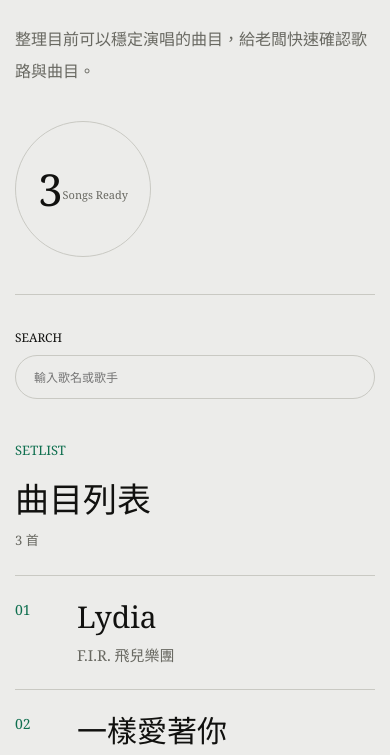
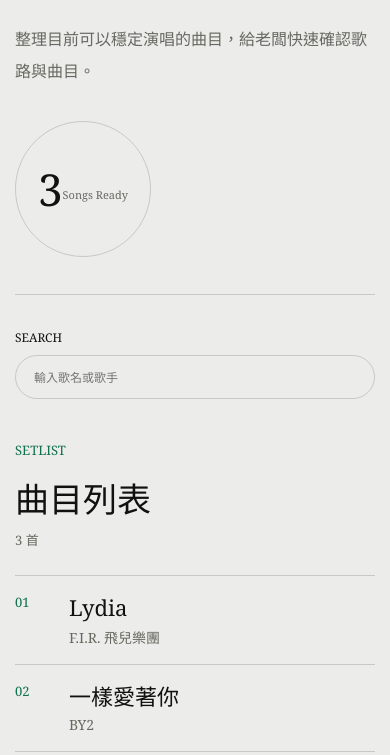
Before and after one commit to b10915002/singing-setlist, a plain HTML site: page index.html in a window 390 px wide. Shown: the part 317-1072 px from the top of the page. Drawn offline with nearby package versions, Linux system fonts and the light colour scheme.

Commit message:
Make song list more compact

```diff
--- a/styles-normal.css
+++ b/styles-normal.css
@@ -258,8 +258,8 @@ h1 {
 .song-card {
   display: flex;
   align-items: flex-start;
-  gap: 34px;
-  padding: 28px 0;
+  gap: 24px;
+  padding: 18px 0;
   border-bottom: 1px solid var(--line);
   transition: transform 180ms ease;
 }
@@ -269,18 +269,18 @@ h1 {
 }
 
 .song-index {
-  width: 70px;
+  width: 52px;
   color: var(--green);
-  font-size: 14px;
+  font-size: 13px;
   font-weight: 500;
 }
 
 .song-card h3 {
-  margin-bottom: 9px;
+  margin-bottom: 5px;
   color: var(--ink);
-  font-size: clamp(28px, 4vw, 52px);
+  font-size: 24px;
   font-weight: 500;
-  line-height: 1.16;
+  line-height: 1.28;
   transition: color 180ms ease;
 }
 
@@ -291,7 +291,7 @@ h1 {
 .song-card p {
   margin-bottom: 0;
   color: var(--muted);
-  font-size: 15px;
+  font-size: 14px;
   font-weight: 500;
 }
 
@@ -338,15 +338,15 @@ h1 {
   }
 
   .song-card {
-    gap: 20px;
-    padding: 24px 0;
+    gap: 16px;
+    padding: 17px 0;
   }
 
   .song-index {
-    width: 42px;
+    width: 38px;
   }
 
   .song-card h3 {
-    font-size: 30px;
+    font-size: 22px;
   }
 }
```
Also changed, not shown: index.html (+1 -1 lines).
